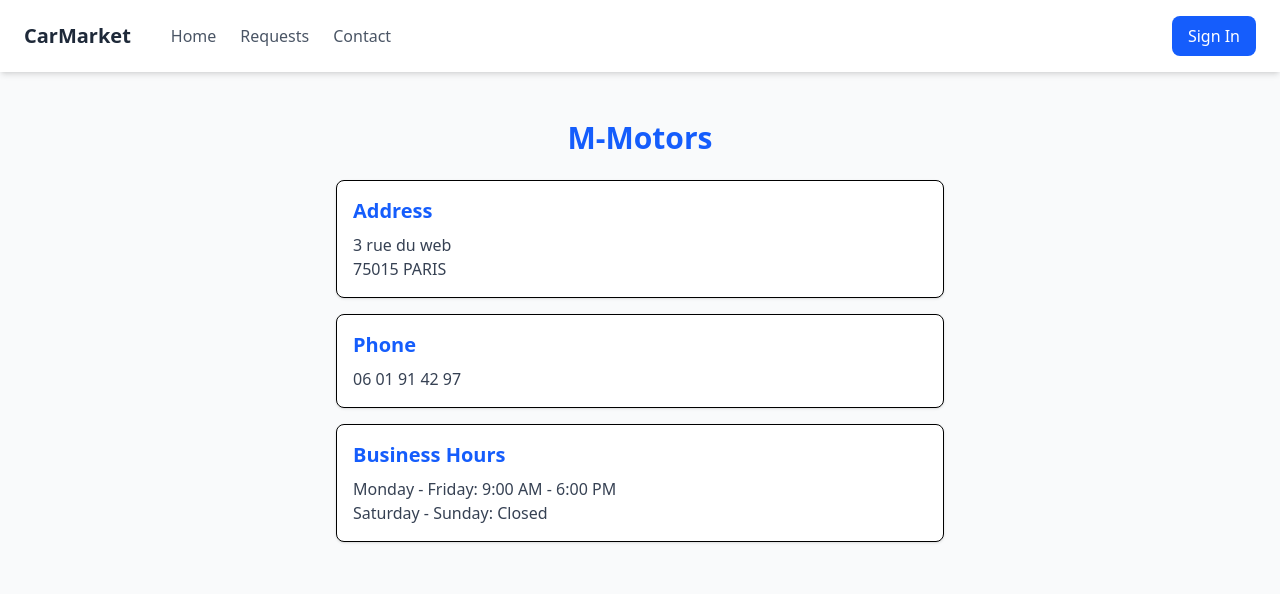
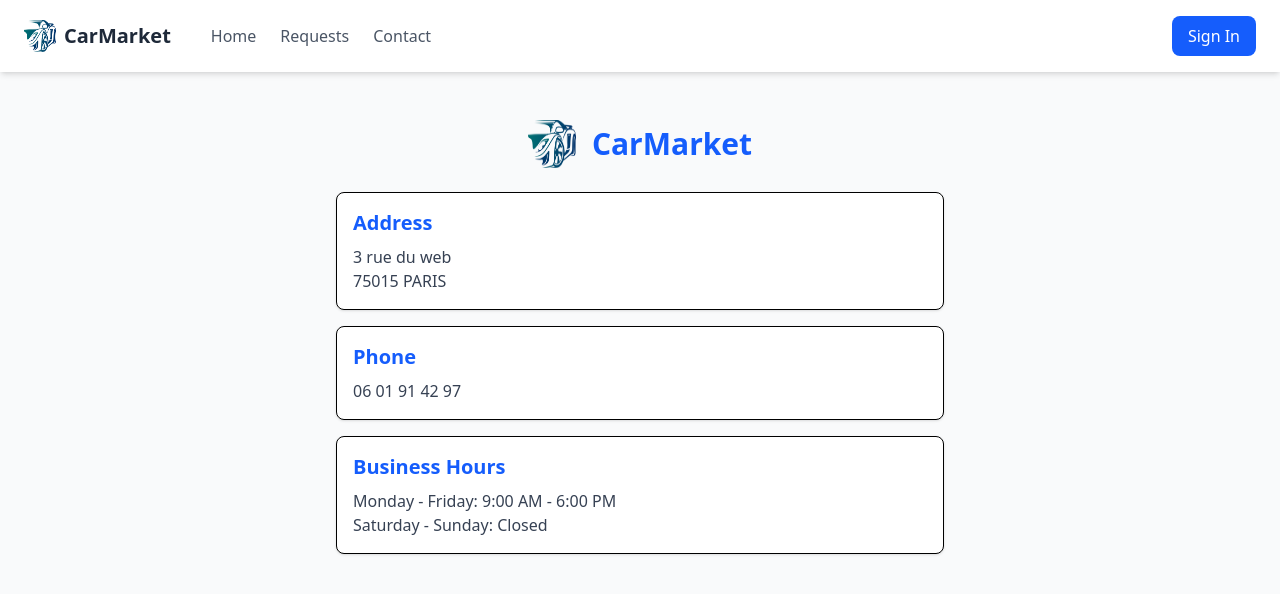
Before and after one commit to HETIC-python/python-backend, a React (Vite) app in the folder frontend/: page /contact in a window 1280 px wide. Shown: the top 594 px of the page. Built offline with nearby package versions, Linux system fonts and the light colour scheme; no server answers.

Commit message:
Update logo

```diff
--- a/frontend/src/Components/Contact.tsx
+++ b/frontend/src/Components/Contact.tsx
@@ -1,7 +1,11 @@
+import CarPng from '../assets/car.png';
 export default function Contact() {
     return (
         <div className="flex flex-col items-center p-8 max-w-2xl mx-auto">
-            <h1 className="text-3xl font-bold mb-6 text-blue-600">M-Motors</h1>
+            <div className="flex items-center gap-4 mb-6">
+                <img src={CarPng} alt="CarMarket Logo" className="w-12 h-12" />
+                <h1 className="text-3xl font-bold text-blue-600">CarMarket</h1>
+            </div>
 
             <div className="w-full space-y-4">
                 <div className="border p-4 rounded-lg shadow-sm bg-white hover:bg-gray-50 transition-colors">
--- a/frontend/src/Components/Navbar.tsx
+++ b/frontend/src/Components/Navbar.tsx
@@ -2,6 +2,7 @@ import { Link, useNavigate } from 'react-router';
 import { useUser } from '../context/user';
 import { useEffect, useRef, useState } from 'react';
 import { isUserAdmin } from '../utils/user';
+import CarPng from "../assets/car.png";
 
 export default function Navbar() {
   const navigate = useNavigate();
@@ -35,7 +36,8 @@ export default function Navbar() {
       <div className="container mx-auto px-6 py-4">
         <div className="flex items-center justify-between">
           <div className="flex items-center">
-            <Link to="/" className="text-xl font-bold text-gray-800">
+            <Link to="/" className="flex items-center text-xl font-bold text-gray-800">
+              <img src={CarPng} alt="Car Logo" className="w-8 h-8 mr-2" />
               CarMarket
             </Link>
             <div className="ml-10 space-x-6">
```
Also changed, not shown: frontend/src/assets/car.png (added).
